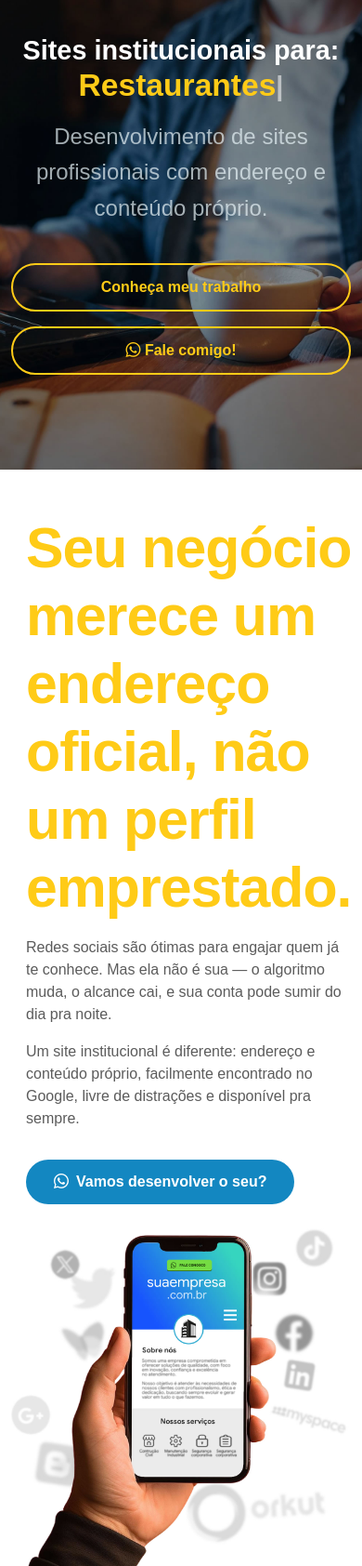
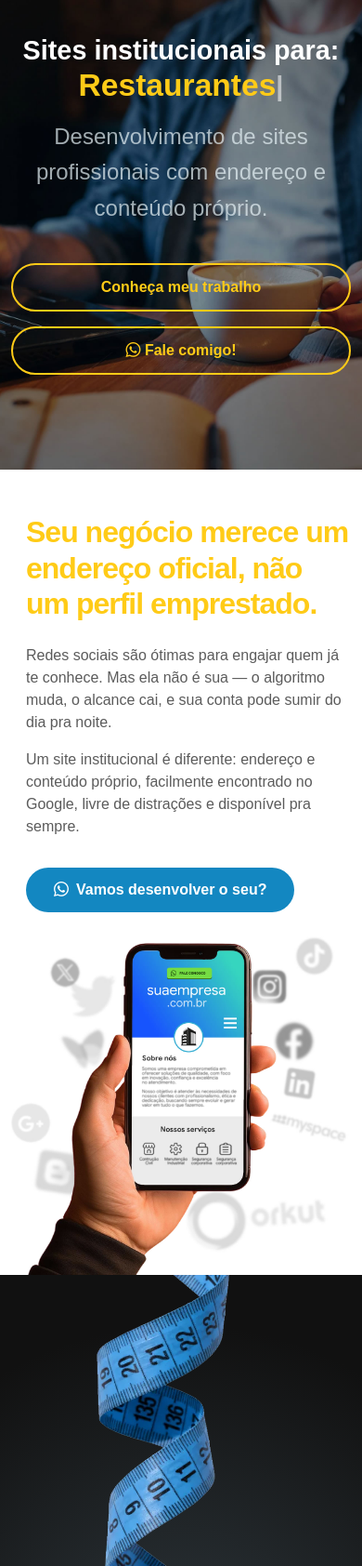
Before and after one commit to oliveirataquari/oliveirataquari.github.io, a PHP site: page / in a window 390 px wide. Shown: the part 69-1753 px from the top of the page at 93% size. Run offline with PHP 8.4, Linux system fonts and the light colour scheme; some libraries are stand-ins or nearby versions; some web fonts are replaced.

Commit message:
s\dzfajt

```diff
--- a/assets/css/main.css
+++ b/assets/css/main.css
@@ -1690,7 +1690,7 @@ section,
 }
 @media (max-width: 768px) {
   .resume-content h2 {
-    font-size: 3.8rem;
+    font-size: 2rem;
   }
 }
 
--- a/index.html
+++ b/index.html
@@ -152,7 +152,7 @@
           <div class="col-lg-6 pb-lg-5" data-aos="fade-up" data-aos-delay="100">
             <div class="resume-content d-flex flex-column align-items-start">
 
-              <h2 class="mb-3">
+              <h2 class="mb-4">
                 Seu negócio merece um endereço oficial, não um perfil emprestado.
               </h2>
 
```
